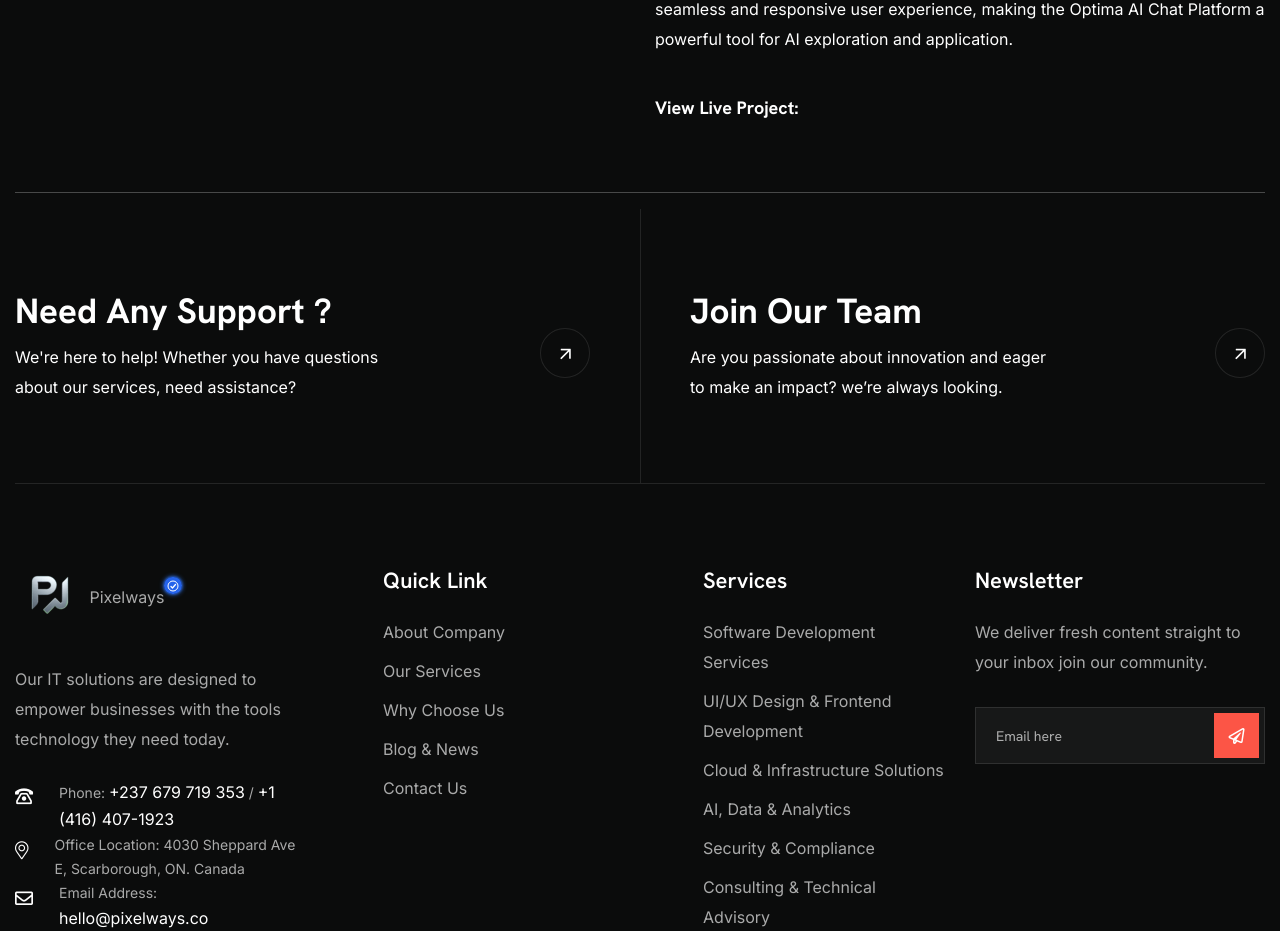
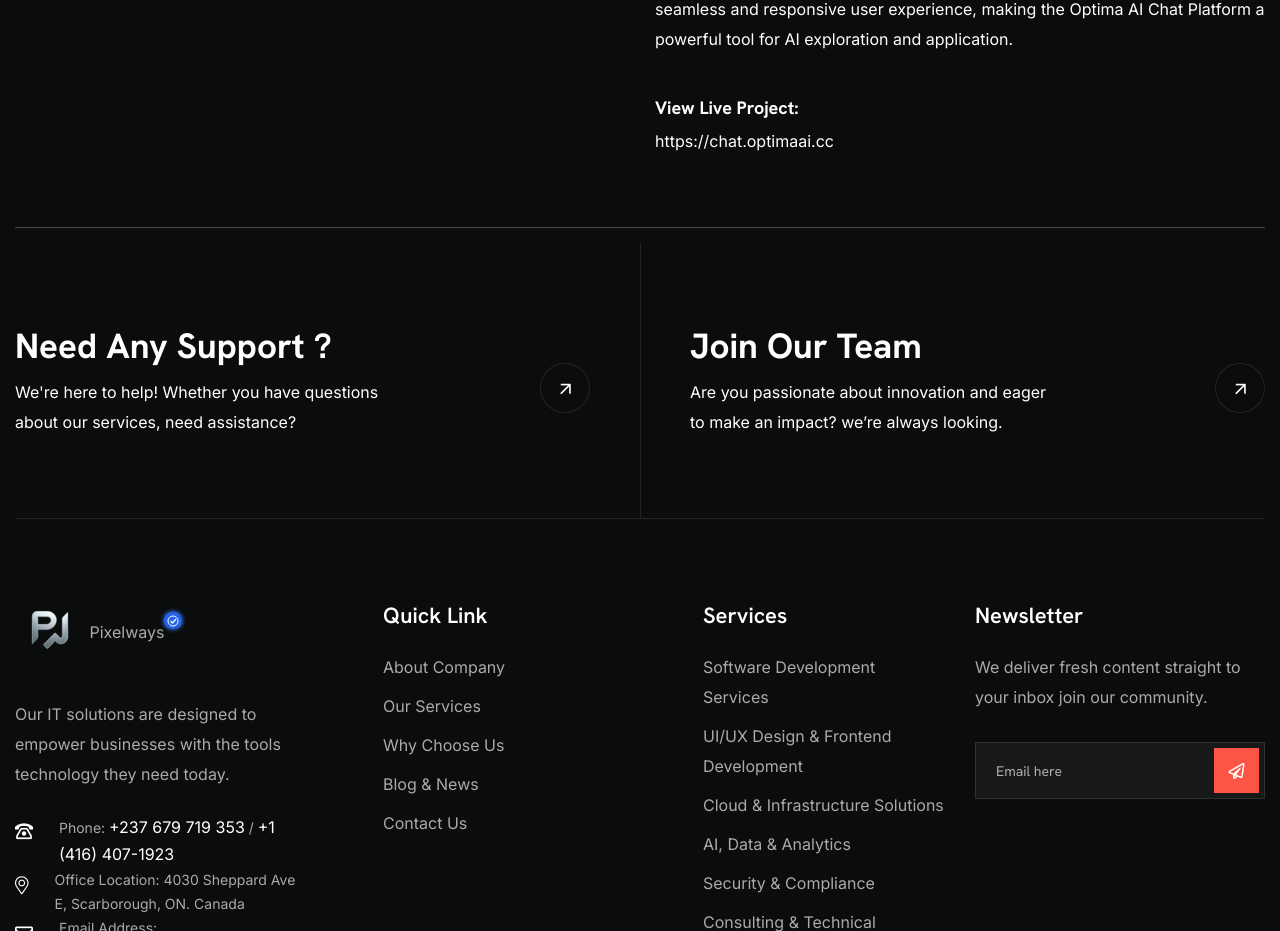
Before and after one commit to pixelways-Inc/pixelways, a Next.js app: page /cases/optima-ai-chat-platform in a window 1280 px wide. Shown: the part 3638-4569 px from the top of the page. Built offline with nearby package versions, Linux system fonts and the light colour scheme.

Commit message:
FEAT: Update live project URLs for Optima AI Chat Platform and Trio Agent

```diff
--- a/app/cases/optima-ai-chat-platform/page.js
+++ b/app/cases/optima-ai-chat-platform/page.js
@@ -8,7 +8,7 @@ const CaseStudySlugPage = () => {
     clientName: "Optima AI Inc",
     commencementDate: "March 04 2025",
     endDate: "June 28 2025",
-    liveProjectUrl: "", // Not provided
+    liveProjectUrl: "https://chat.optimaai.cc",
     developer: {
       name: "Hans Ade (Anye Happiness Ade)",
       profession: "Software Developer and AI Engineer",
--- a/app/cases/trio-agent/page.js
+++ b/app/cases/trio-agent/page.js
@@ -8,7 +8,7 @@ const CaseStudySlugPage = () => {
     clientName: "Optima AI Inc",
     commencementDate: "May 14 2025",
     endDate: "July 27 2025",
-    liveProjectUrl: "", // Not provided
+    liveProjectUrl: "https://www.optimaai.cc/pricing",
     developer: {
       name: "Hans Ade (Anye Happiness Ade)",
       profession: "Software Developer and AI Engineer",
```
Also changed, not shown: 1 other file (tests, documents, lock files or other folders).
